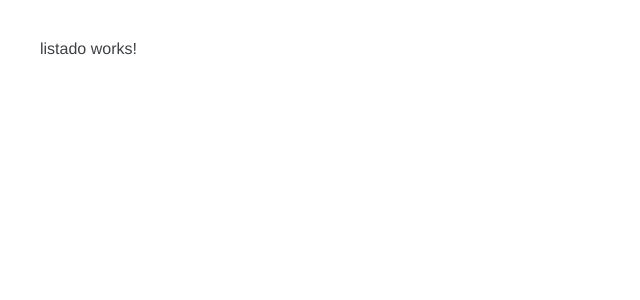
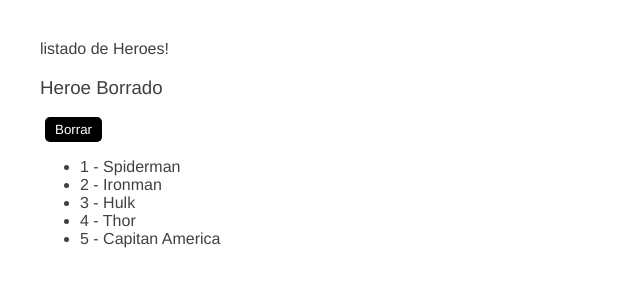
Before and after one commit to coazit/intro-angular, an Angular app: page / in a window 1280 px wide. Shown: the top 300 px of the page, without its empty margins (0-640 px from the left). Built offline with nearby package versions, Linux system fonts and the light colour scheme.

Commit message:
Directiva ngfor

```diff
--- a/src/app/heroes/listado/listado.component.html
+++ b/src/app/heroes/listado/listado.component.html
@@ -1 +1,16 @@
-<p>listado works!</p>
+<p>listado de Heroes!</p>
+
+<div>
+    <h3>Heroe Borrado</h3>
+    <span>{{ heroeBorrado }}</span>
+</div>
+
+<button (click) = "borrarHeroe()">
+    Borrar
+</button>
+
+<ul>
+    <li *ngFor="let heroe of heroes; let i = index">
+        {{ i+1 }} - {{ heroe }}
+    </li>
+</ul>
--- a/src/app/heroes/listado/listado.component.ts
+++ b/src/app/heroes/listado/listado.component.ts
@@ -4,14 +4,12 @@ import { Component, OnInit } from '@angular/core';
   selector: 'app-listado',
   templateUrl: './listado.component.html',
 })
-export class ListadoComponent implements OnInit {
+export class ListadoComponent {
 
-  constructor() {
-    console.log('constructor')
+  heroes: string[] = ['Spiderman', 'Ironman', 'Hulk', 'Thor', 'Capitan America'];
+  heroeBorrado: string = '';
+
+  borrarHeroe(): void {
+    this.heroeBorrado = this.heroes.pop() || '';
   }
-
-  ngOnInit(): void {
-    console.log('ngOnInit');
-  }
-
 }
```
